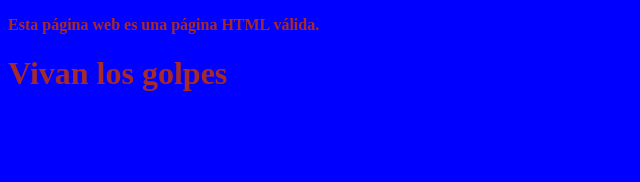
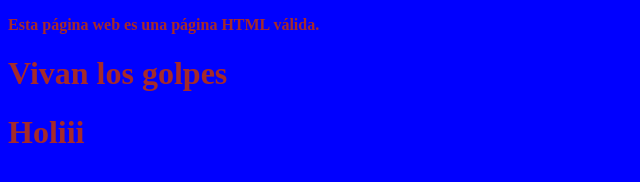
Before and after one commit to JonnathanMM/GitJonna, a plain HTML site: page index.html in a window 1280 px wide. Shown: the whole page, without its empty margins (0-640 px from the left). Drawn offline with Linux system fonts and the light colour scheme.

Commit message:
Update index.html

```diff
--- a/index.html
+++ b/index.html
@@ -10,5 +10,6 @@
 <body>
   <p>Esta página web es una página HTML válida.</p>
   <h1>Vivan los golpes</h1>
+  <h1>Holiii</h1>
 </body>
 </html>
```
